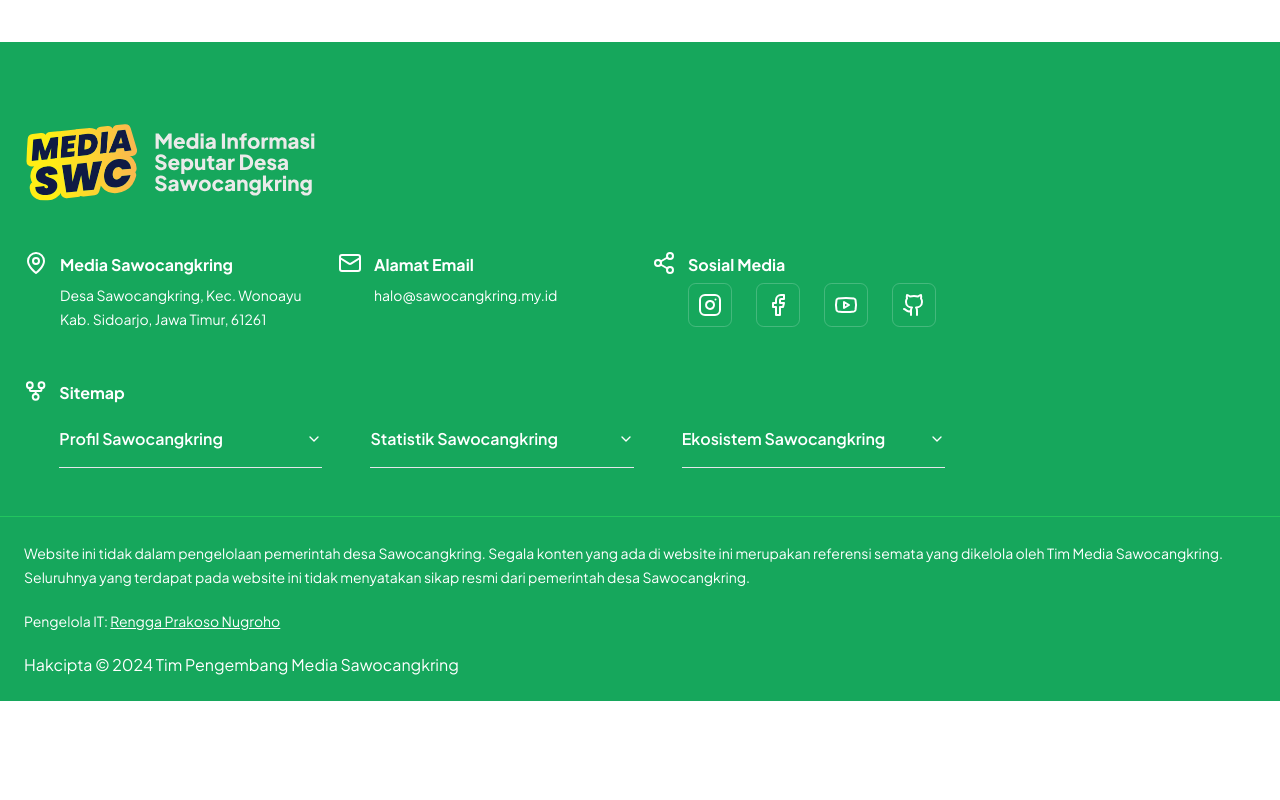
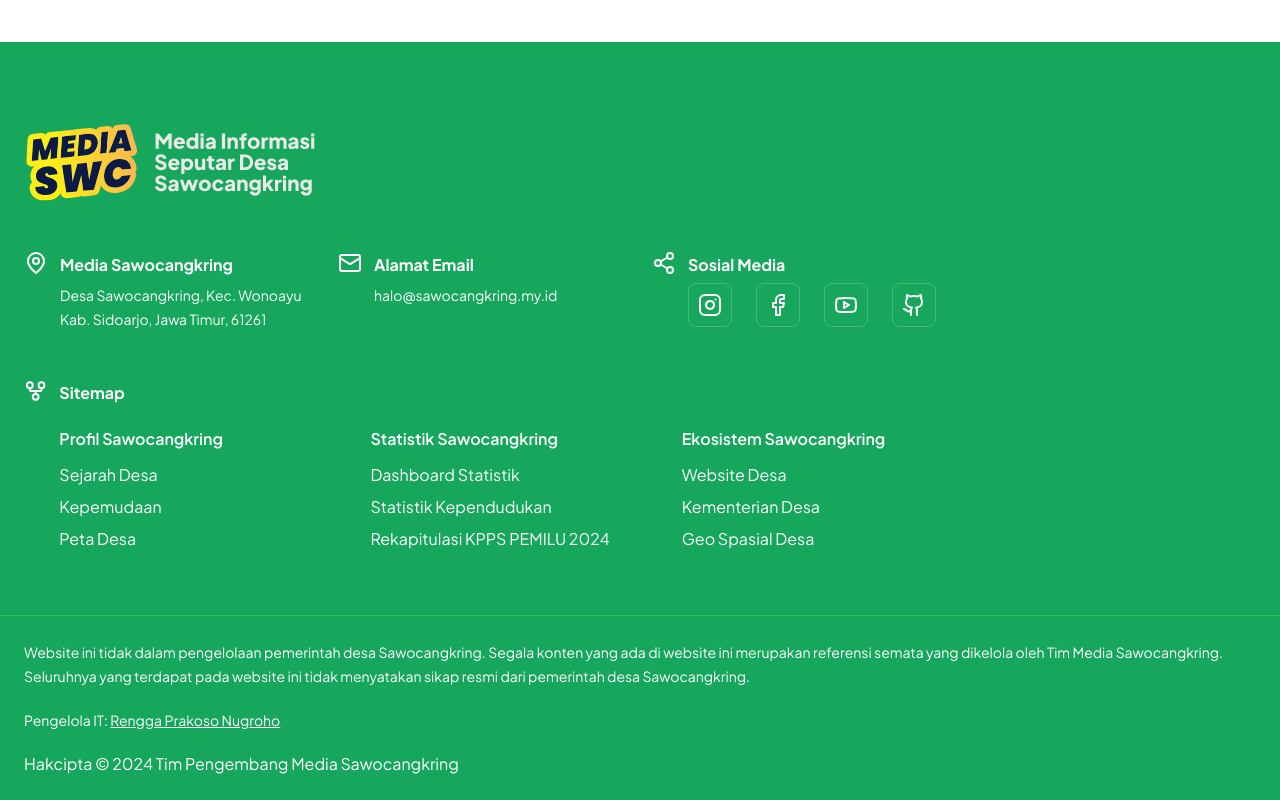
Before and after one commit to afaidzin99/mediahomepage, a Next.js app: page / in a window 1280 px wide. Shown: the part 1889-2689 px from the top of the page. Before the commit the page ends 2590 px from the top, so only its background shows below. Built offline with nearby package versions, Linux system fonts and the light colour scheme.

Commit message:
chore: use opened mode for desktop

```diff
--- a/app/footer.tsx
+++ b/app/footer.tsx
@@ -88,57 +88,7 @@ export default function Footer() {
               <GitFork size={24} />
               <div className="flex flex-col gap-1 w-full">
                 <p className="font-roboto font-bold leading-7">Sitemap</p>
-                <Accordion
-                  type="multiple"
-                  className="flex flex-col lg:grid grid-cols-4 lg:gap-12"
-                >
-                  <AccordionItem value="item-1">
-                    <AccordionTrigger className="font-semibold">
-                      Profil Sawocangkring
-                    </AccordionTrigger>
-                    <AccordionContent className="flex flex-col gap-4">
-                      <Link href={"/sejarah"}>Sejarah Desa</Link>
-                      <Link href={"/kepemudaan"}>Kepemudaan</Link>
-                      <Link href={"/peta"}>Peta Desa</Link>
-                    </AccordionContent>
-                  </AccordionItem>
-
-                  <AccordionItem value="item-2">
-                    <AccordionTrigger className="font-semibold">
-                      Statistik Sawocangkring
-                    </AccordionTrigger>
-                    <AccordionContent className="flex flex-col gap-4">
-                      <Link href={"/statistik"}>Dashboard Statistik</Link>
-                      <Link href={"/kepemudaan"}>Statistik Kependudukan</Link>
-                      <Link
-                        href={
-                          "https://rekap-pemilu2024-swc.internal.reng.my.id/"
-                        }
-                      >
-                        Rekapitulasi KPPS PEMILU 2024
-                      </Link>
-                    </AccordionContent>
-                  </AccordionItem>
-
-                  <AccordionItem value="item-3">
-                    <AccordionTrigger className="font-semibold">
-                      Ekosistem Sawocangkring
-                    </AccordionTrigger>
-                    <AccordionContent className="flex flex-col gap-4">
-                      <Link href={"https://sawocangkring-wonoayu.desa.id"}>
-                        Website Desa
-                      </Link>
-                      <Link href={"https://kemendesa.go.id"}>
-                        Kementerian Desa
-                      </Link>
-                      <Link
-                        href={"https://tanahair.indonesia.go.id/portal-web"}
-                      >
-                        Geo Spasial Desa
-                      </Link>
-                    </AccordionContent>
-                  </AccordionItem>
-                </Accordion>
+                <SitemapGroup />
               </div>
             </div>
           </div>
@@ -175,3 +125,85 @@ export default function Footer() {
     </footer>
   );
 }
+
+function SitemapGroup() {
+  return (
+    <>
+      <Accordion type="multiple" className="flex flex-col lg:hidden">
+        <AccordionItem value="item-1">
+          <AccordionTrigger className="font-semibold">
+            Profil Sawocangkring
+          </AccordionTrigger>
+          <AccordionContent className="flex flex-col gap-4">
+            <Link href={"/sejarah"}>Sejarah Desa</Link>
+            <Link href={"/kepemudaan"}>Kepemudaan</Link>
+            <Link href={"/peta"}>Peta Desa</Link>
+          </AccordionContent>
+        </AccordionItem>
+
+        <AccordionItem value="item-2">
+          <AccordionTrigger className="font-semibold">
+            Statistik Sawocangkring
+          </AccordionTrigger>
+          <AccordionContent className="flex flex-col gap-4">
+            <Link href={"/statistik"}>Dashboard Statistik</Link>
+            <Link href={"/kepemudaan"}>Statistik Kependudukan</Link>
+            <Link href={"https://rekap-pemilu2024-swc.internal.reng.my.id/"}>
+              Rekapitulasi KPPS PEMILU 2024
+            </Link>
+          </AccordionContent>
+        </AccordionItem>
+
+        <AccordionItem value="item-3">
+          <AccordionTrigger className="font-semibold">
+            Ekosistem Sawocangkring
+          </AccordionTrigger>
+          <AccordionContent className="flex flex-col gap-4">
+            <Link href={"https://sawocangkring-wonoayu.desa.id"}>
+              Website Desa
+            </Link>
+            <Link href={"https://kemendesa.go.id"}>Kementerian Desa</Link>
+            <Link href={"https://tanahair.indonesia.go.id/portal-web"}>
+              Geo Spasial Desa
+            </Link>
+          </AccordionContent>
+        </AccordionItem>
+      </Accordion>
+
+      <div className="hidden lg:grid grid-cols-4 lg:gap-12">
+        <div className="flex flex-col gap-3 py-4">
+          <p className="font-semibold">Profil Sawocangkring</p>
+          <div className="flex flex-col gap-2">
+            <Link href={"/sejarah"}>Sejarah Desa</Link>
+            <Link href={"/kepemudaan"}>Kepemudaan</Link>
+            <Link href={"/peta"}>Peta Desa</Link>
+          </div>
+        </div>
+
+        <div className="flex flex-col gap-3 py-4">
+          <p className="font-semibold">Statistik Sawocangkring</p>
+          <div className="flex flex-col gap-2">
+            <Link href={"/statistik"}>Dashboard Statistik</Link>
+            <Link href={"/kepemudaan"}>Statistik Kependudukan</Link>
+            <Link href={"https://rekap-pemilu2024-swc.internal.reng.my.id/"}>
+              Rekapitulasi KPPS PEMILU 2024
+            </Link>
+          </div>
+        </div>
+
+        <div className="flex flex-col gap-3 py-4">
+          <p className="font-semibold">Ekosistem Sawocangkring</p>
+          <div className="flex flex-col gap-2">
+            <Link href={"https://sawocangkring-wonoayu.desa.id"}>
+              Website Desa
+            </Link>
+            <Link href={"https://kemendesa.go.id"}>Kementerian Desa</Link>
+            <Link href={"https://tanahair.indonesia.go.id/portal-web"}>
+              Geo Spasial Desa
+            </Link>
+          </div>
+        </div>
+      </div>
+    </>
+  );
+}
```
